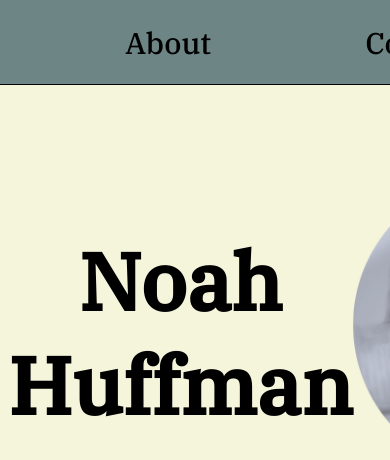
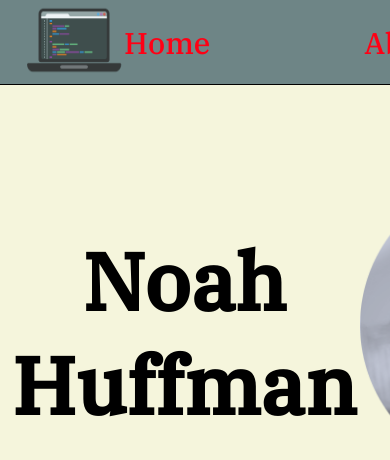
Before and after one commit to NoahHuffman/Portfolio, a Next.js app: page / in a window 390 px wide. Shown: the top 460 px of the page. Built offline with nearby package versions, Linux system fonts and the light colour scheme.

Commit message:
asghasfsa

```diff
--- a/styles/globals.css
+++ b/styles/globals.css
@@ -13,7 +13,7 @@ a {
 
 .content {
   margin: 0;
-  /* width: fit-content; */
+  width: fit-content;
 }
 nav {
   background-color: rgb(110, 133, 134);
@@ -176,4 +176,7 @@ span.aboutContent {
     text-align: center;
     font-size: xx-large;
   }
+  a {
+    color: #ff0015;
+  }
 }
```
